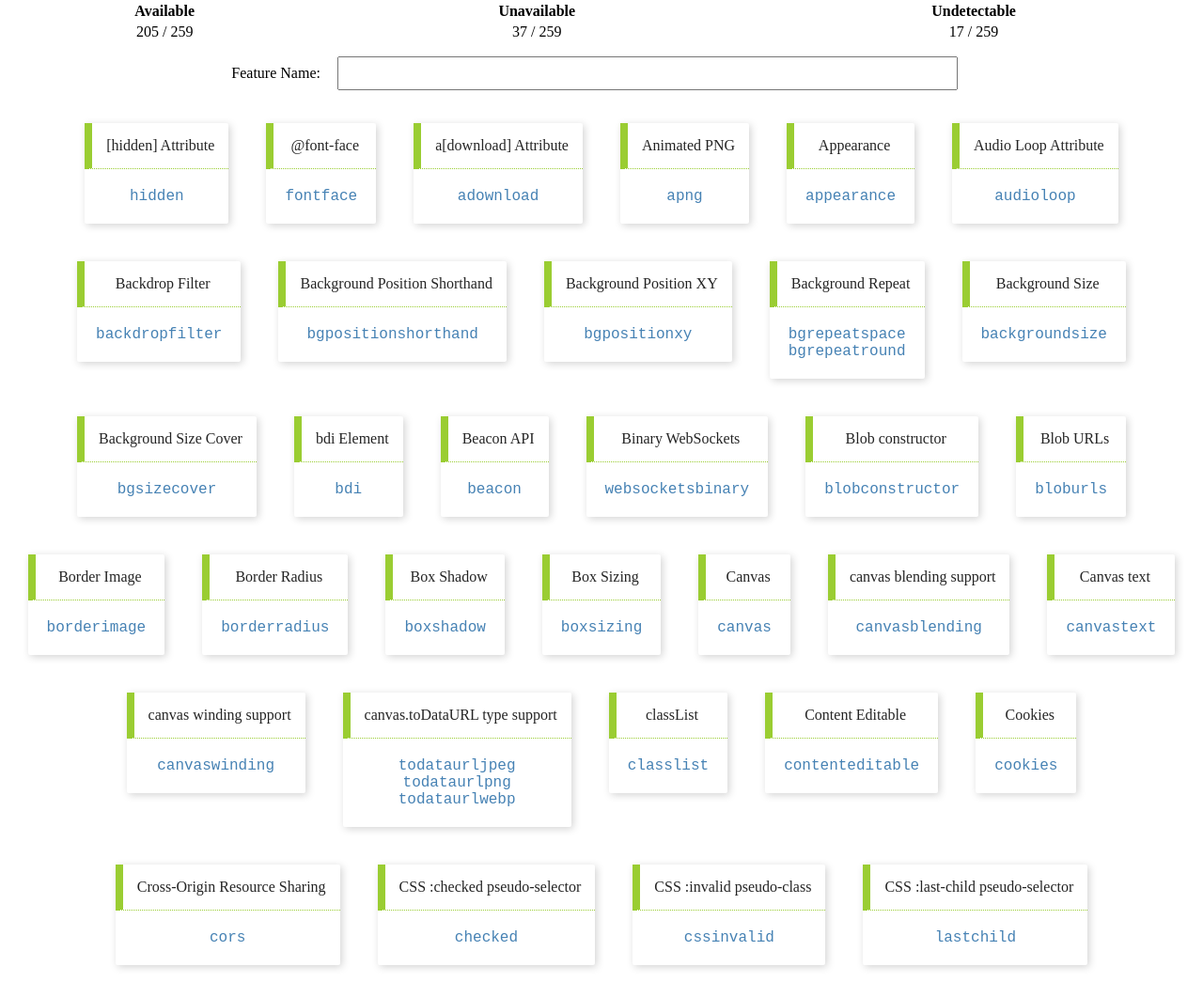
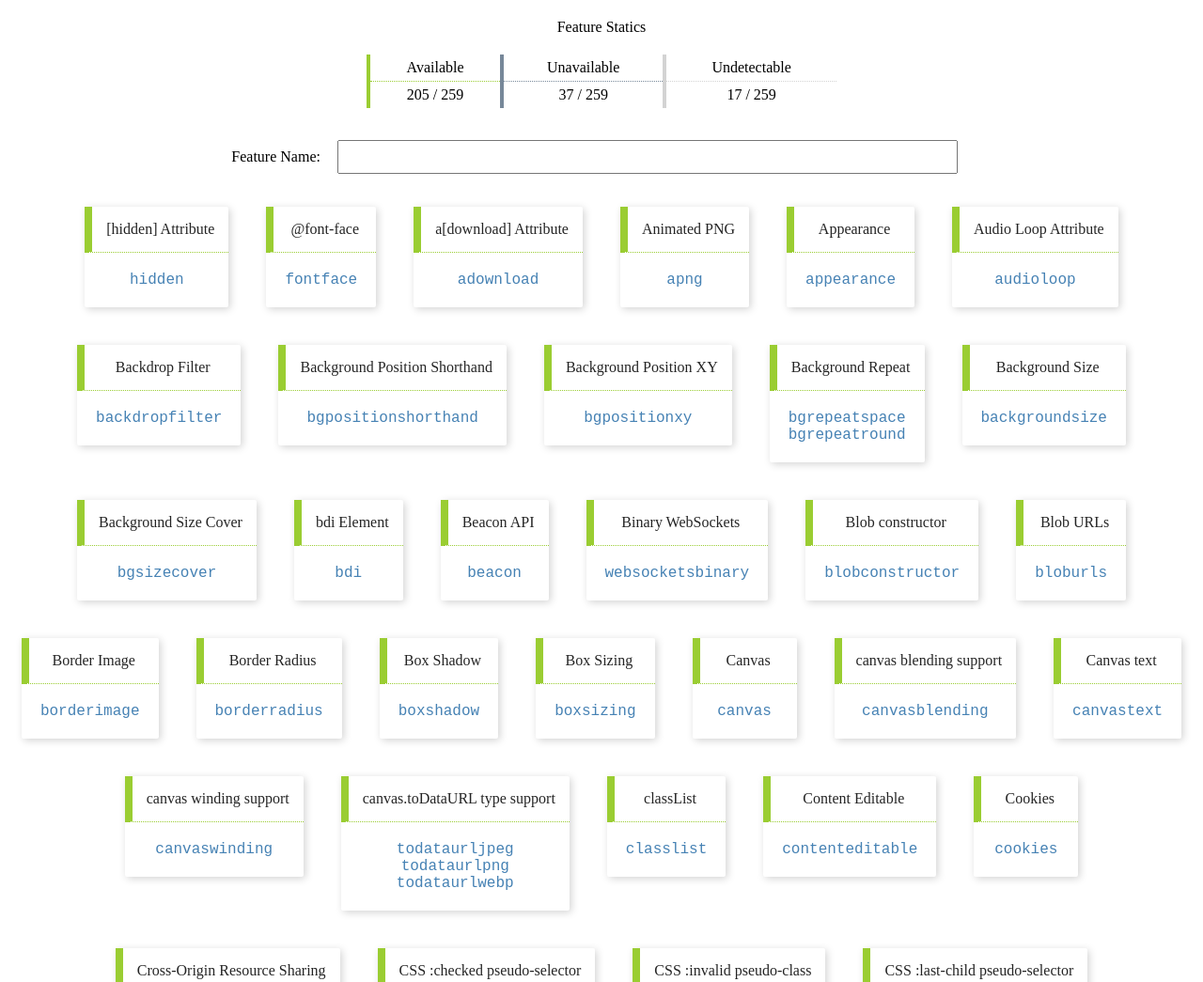
Before and after one commit to unknownmoon/tool-detect-features, a website: page main.html in a window 1280 px wide. Shown: the top 1045 px of the page at 94% size. Drawn offline with Linux system fonts and the light colour scheme.

Commit message:
Update style

```diff
--- a/main.css
+++ b/main.css
@@ -11,9 +11,47 @@ body {
   text-align: center;
 }
 
+.df-feature-statics {
+  margin: 20px;
+}
+
 .df-feature-statics .df-feature-statics__result-table {
   display: table;
   width: 100%;
+  margin: auto;
+  max-width: 500px;
+  border-collapse: collapse;
+}
+
+.df-feature-statics__result-table caption {
+  margin: 0 0 20px;
+}
+
+.df-feature-statics__result-table th,
+.df-feature-statics__result-table td {
+  font-weight: normal;
+  padding: 5px;
+  border-left: 4px solid lightgrey;
+}
+
+.df-feature-statics__result-table th {
+  /*border-top: 1px dotted lightgrey;*/
+  border-bottom: 1px dotted lightgrey;
+}
+
+.df-feature-statics__result-table td {
+  border-top: 1px dotted lightgrey;
+  /*border-bottom: 1px dotted lightgrey;*/
+}
+
+.df-feature-statics__result-table .df-feature-statics__available-title,
+.df-feature-statics__result-table .df-feature-statics__available-count {
+  border-color: yellowgreen;
+}
+
+.df-feature-statics__result-table .df-feature-statics__unavailable-title,
+.df-feature-statics__result-table .df-feature-statics__unavailable-count {
+  border-color: lightslategrey;
 }
 
 .df-feature-statics.df-feature-statics--not-ready .df-feature-statics__result-table {
@@ -52,6 +90,8 @@ body {
   outline: none;
   cursor: pointer;
   vertical-align: top;
+  position: relative;
+  min-width: 111px;
 }
 
 @media screen and (max-width: 480px) {
@@ -62,8 +102,8 @@ body {
 }
 
 .df-feature-card__header {
-  border-left: 8px solid white;
-  border-bottom: 1px dotted white;
+  border-left: 8px solid lightgrey;
+  border-bottom: 1px dotted lightsteelblue;
   padding: 15px;
 }
 
@@ -91,6 +131,7 @@ body {
   margin: 0;
   padding: 0;
   background: rgb(130, 155, 235);
+  box-shadow: 2px 2px 8px 0 royalblue;
   color: white;
   line-height: 1.5;
   font-size: .9em;
@@ -115,6 +156,11 @@ body {
   transition: opacity, transform .2s ease-in-out;
 }
 
+.df-feature-card:focus,
+.df-feature-card.df-active {
+  z-index: 1;
+}
+
 .df-feature-card:focus .df-feature-card__description,
 .df-feature-card.df-active .df-feature-card__description {
   padding: 20px 15px;
--- a/main.html
+++ b/main.html
@@ -12,10 +12,11 @@
     <section class="df-feature-statics df-feature-statics--not-ready">
         <p class="df-feature-statics__loading">Processing...</p>
         <table class="df-feature-statics__result-table">
+            <caption>Feature Statics</caption>
             <thead>
-                <th>Available</th>
-                <th>Unavailable</th>
-                <th>Undetectable</th>
+                <th class="df-feature-statics__available-title">Available</th>
+                <th class="df-feature-statics__unavailable-title">Unavailable</th>
+                <th class="df-feature-statics__undetectable-title">Undetectable</th>
             </thead>
             <tbody>
                 <td class="df-feature-statics__available-count"></td>
```
